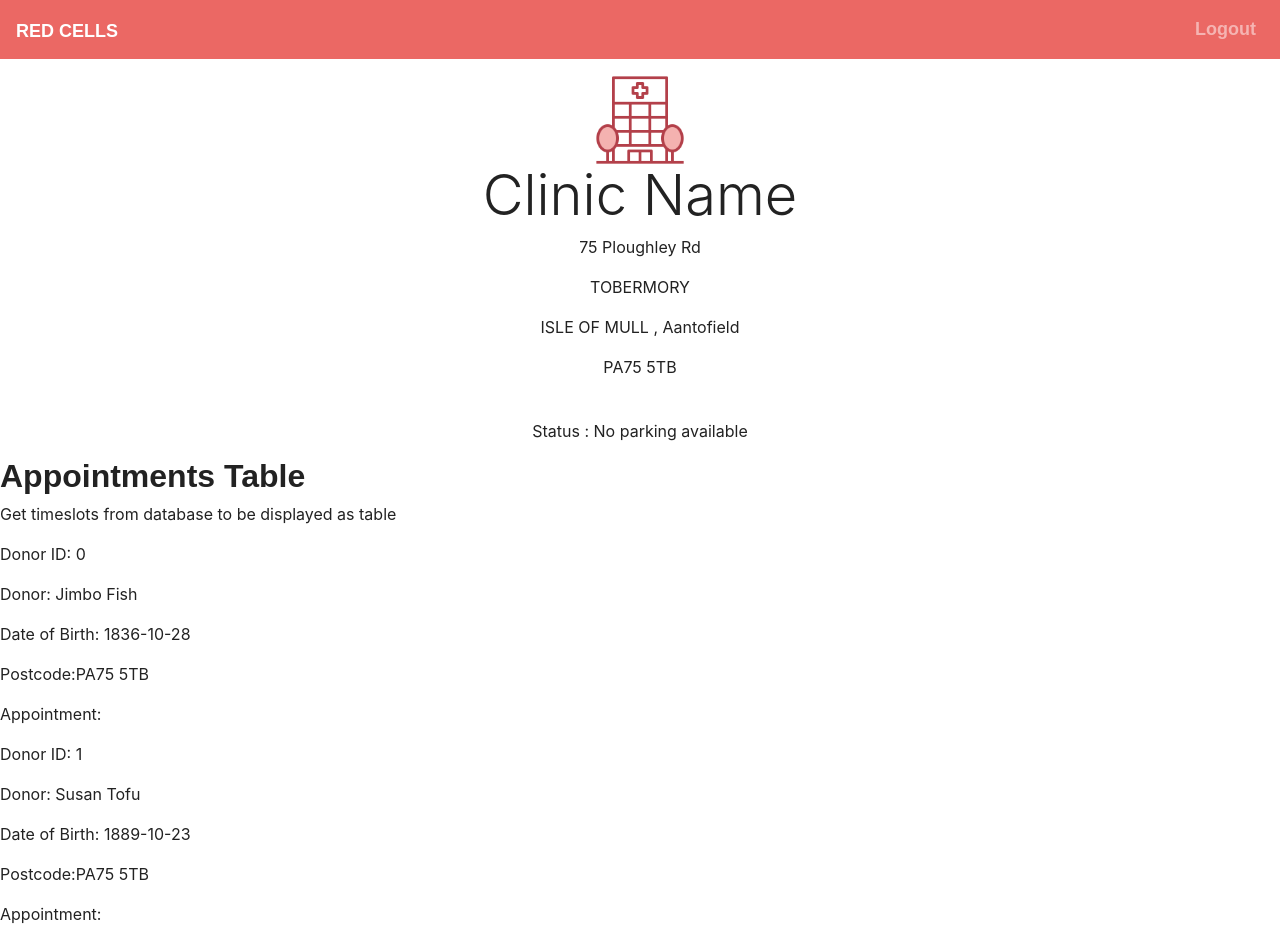
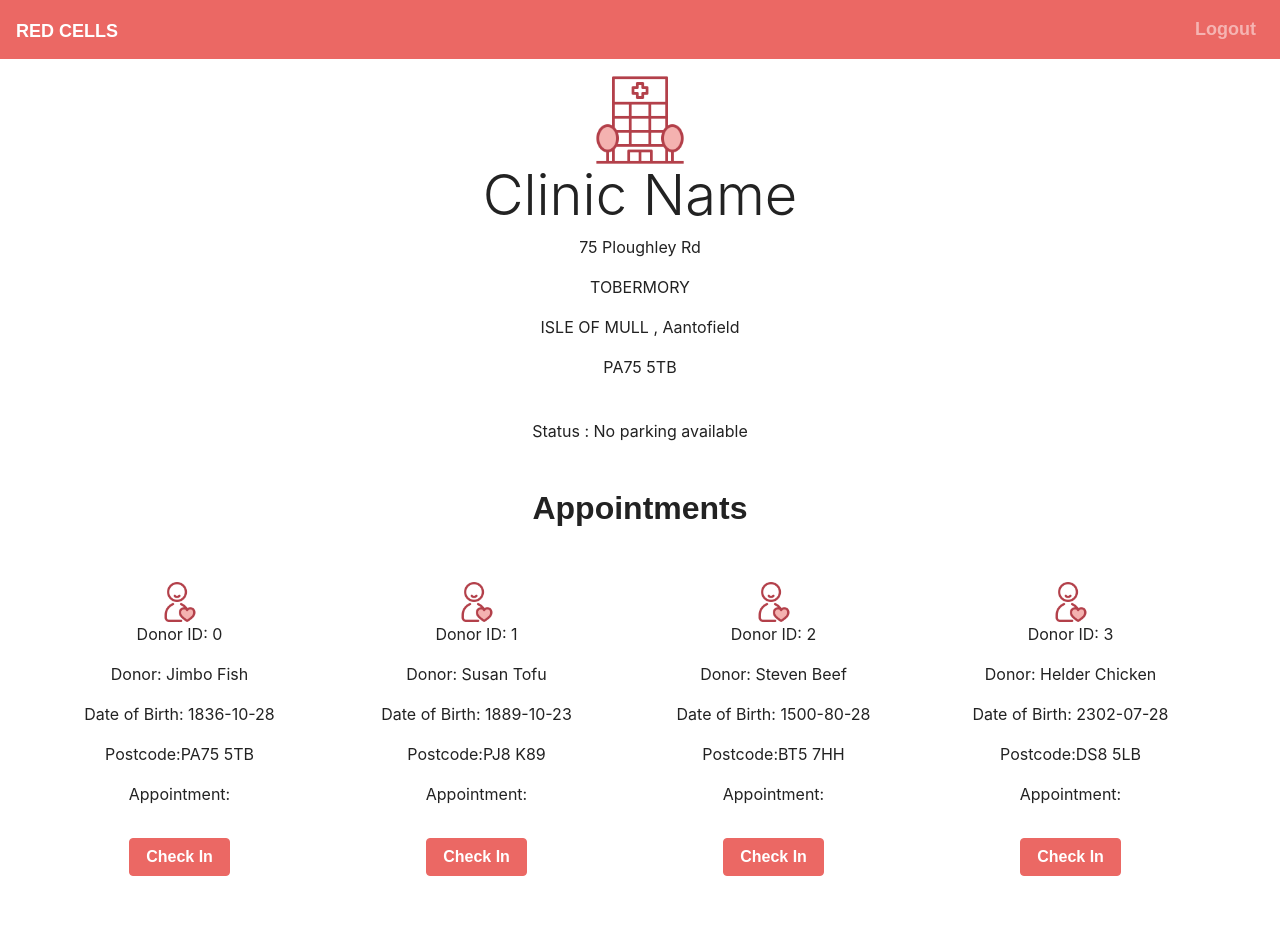
Before and after one commit to hjc86/blood_app, a React (Create React App) app in the folder frontend/: page /clinic-dashboard in a window 1280 px wide. Shown: the top 945 px of the page. After the commit the page ends 908 px from the top, so only its background shows below. Built offline with nearby package versions, Linux system fonts and the light colour scheme; a web font is replaced by a local one.

Commit message:
clinic dashboard

```diff
--- a/frontend/src/components/clinic_appointments.js
+++ b/frontend/src/components/clinic_appointments.js
@@ -2,6 +2,7 @@ import React from 'react';
 import { connect } from 'react-redux';
 
 import clinic from "../img/hospital.png";
+import image from "../img/user.png";
 
 
 
@@ -16,37 +17,74 @@ class ClinicAppointments extends React.Component {
                 "county": "Aantofield",
                 "postcode": "PA75 5TB"
             },
+            // "isValidated": false,
             "requirements": "No parking available",
-            "timeslots": {"Monday": [["10:00","13:00"],["14:00","17:00"]],
-                        "Tuesday": [["09:00","13:00"],["14:00","17:00"]],
-                        "Wednesday": [["09:00","13:00"],["14:00","17:00"]],
-                        "Thursday": [["09:00","13:00"],["14:00","17:00"]],
-                        "Friday": [["09:00","13:00"],["14:00","17:00"]]},
             "Donors": [{
-                "id": "0",
+                "id": 0,
                 "firstname": "Jimbo",
                 "surname": "Fish",
                 "dateOfBirth": "1836-10-28",
                 "postcode": "PA75 5TB",
-                "appointment": {"Monday": [["10:00"],["11:00"]]}
+                "appointment": {"Monday": [["10:00"],["11:00"]]},
+                "isValidated": false
                 },
                 {
-                "id": "1",
+                "id": 1,
                 "firstname": "Susan",
                 "surname": "Tofu",
                 "dateOfBirth": "1889-10-23",
-                "postcode": "PA75 5TB",
-                "appointment": {"Tuesday": [["11:00"],["12:00"]]}
-                }]
+                "postcode": "PJ8 K89",
+                "appointment": {"Tuesday": [["11:00"],["12:00"]]},
+                "isValidated": false
+                },
+                {
+                "id": 2,
+                "firstname": "Steven",
+                "surname": "Beef",
+                "dateOfBirth": "1500-80-28",
+                "postcode": "BT5 7HH",
+                "appointment": {"Wednesday": [["12:00"],["13:00"]]},
+                "isValidated": false
+                },
+                {
+                "id": 3,
+                "firstname": "Helder",
+                "surname": "Chicken",
+                "dateOfBirth": "2302-07-28",
+                "postcode": "DS8 5LB",
+                "appointment": {"Friday": [["14:00"],["15:00"]]},
+                "isValidated": false
+                },]
+        };
 
-        };
     };
+
+    changeHandler = () => {
+    let donorval = {...this.state.Donors}
+    donorval.isValidated = true;
+    this.setState({donorval})
+    console.log(donorval)
+    }
+
+    // changeHandler = () => {
+    //     this.setState({isValidated: !this.state.isValidated})
+    //     console.log(this.state)
+    //   }
+
+    //   changeHandler = () => {
+    //     let state = this.state.Donors
+    //     state.isValidated = true
+    //     this.setState({
+    //     isValidated: state
+    //     })
+    //     console.log(state)
+    //   }
 
 
     render() {
         return (
-            <div>
-            <div className="m-3 justify-content-center text-center">
+            <div className="container-fluid">
+            <div className="m-3 mt-3 justify-content-center text-center">
                     <img src={clinic} alt="profile picture" style={{width: "90px"}}/>
                     <br/>
                     <label className="display-4">Clinic Name</label>
@@ -58,22 +96,21 @@ class ClinicAppointments extends React.Component {
                     < br/>
                     <p>Status : {this.state.requirements}</p>
             </div>
-            <div>
-                <h2>Appointments Table</h2>
-                <p>Get timeslots from database to be displayed as table</p>
-
-                {this.state.Donors.map((info) => {
-            return <div>
-            <p>Donor ID: {info.id}</p>
-            <p>Donor: {info.firstname} {info.surname}</p>
-            <p>Date of Birth: {info.dateOfBirth}</p>
-            <p>Postcode:{info.postcode}</p>
-                <p>Appointment:{info.appointment[0]}</p> </div>
+            <div className="m-3 justify-content-center text-center mt-5">
+                <h2>Appointments</h2>
+            <div className="container-fluid row">
+            {this.state.Donors.map((info) => {
+            return <div className="col-3 mt-5">
+                <img src={image} alt="profile picture" style={{width: "40px"}}/>
+                <p>Donor ID: {info.id}</p>
+                <p>Donor: {info.firstname} {info.surname}</p>
+                <p>Date of Birth: {info.dateOfBirth}</p>
+                <p>Postcode:{info.postcode}</p>
+                <p>Appointment:{info.appointment[0]}</p>
+                <button className="btn btn-primary m-3" name="validate" onClick={this.changeHandler}>Check In</button>
+                </div>
             })}
-
-                <p> get/receive booked appointments data from database
-                    extract the donor's data from that appointment slot
-                </p>
+            </div>
             </div>
             </div>
         )
```
